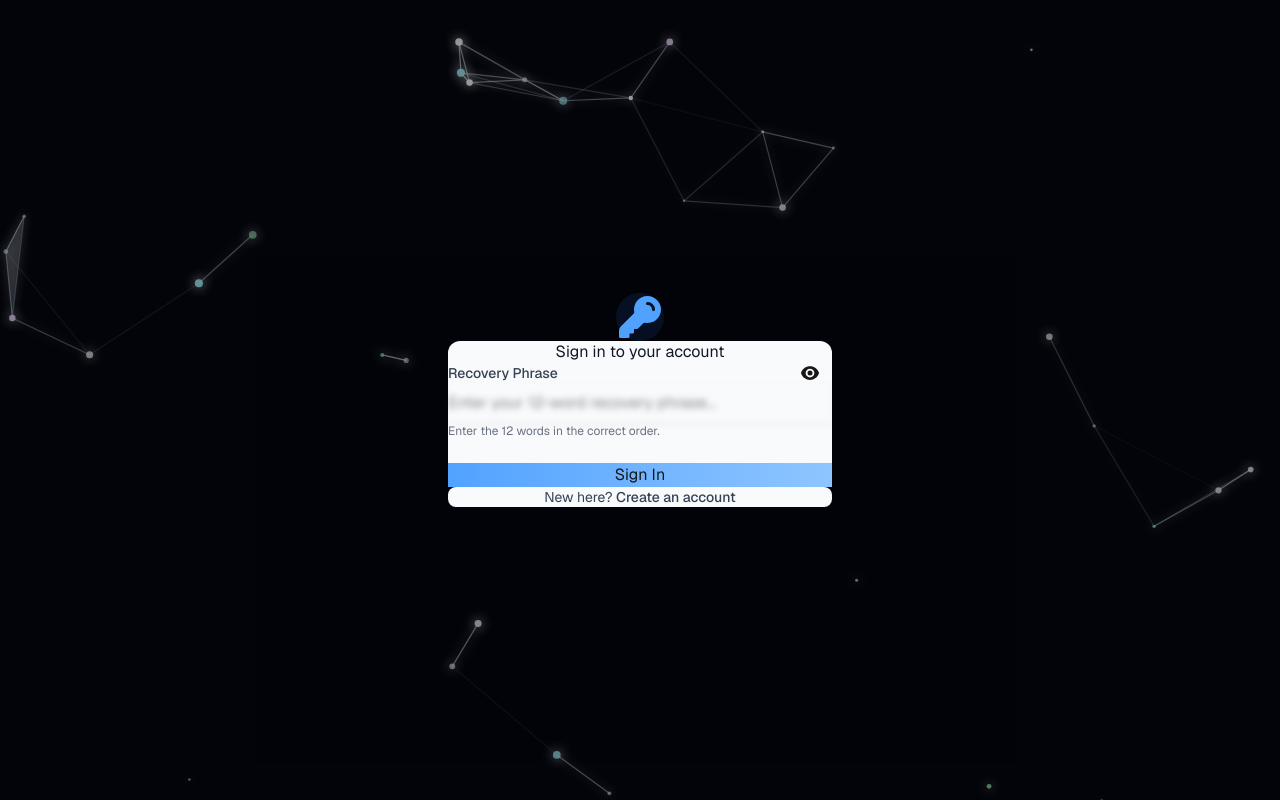
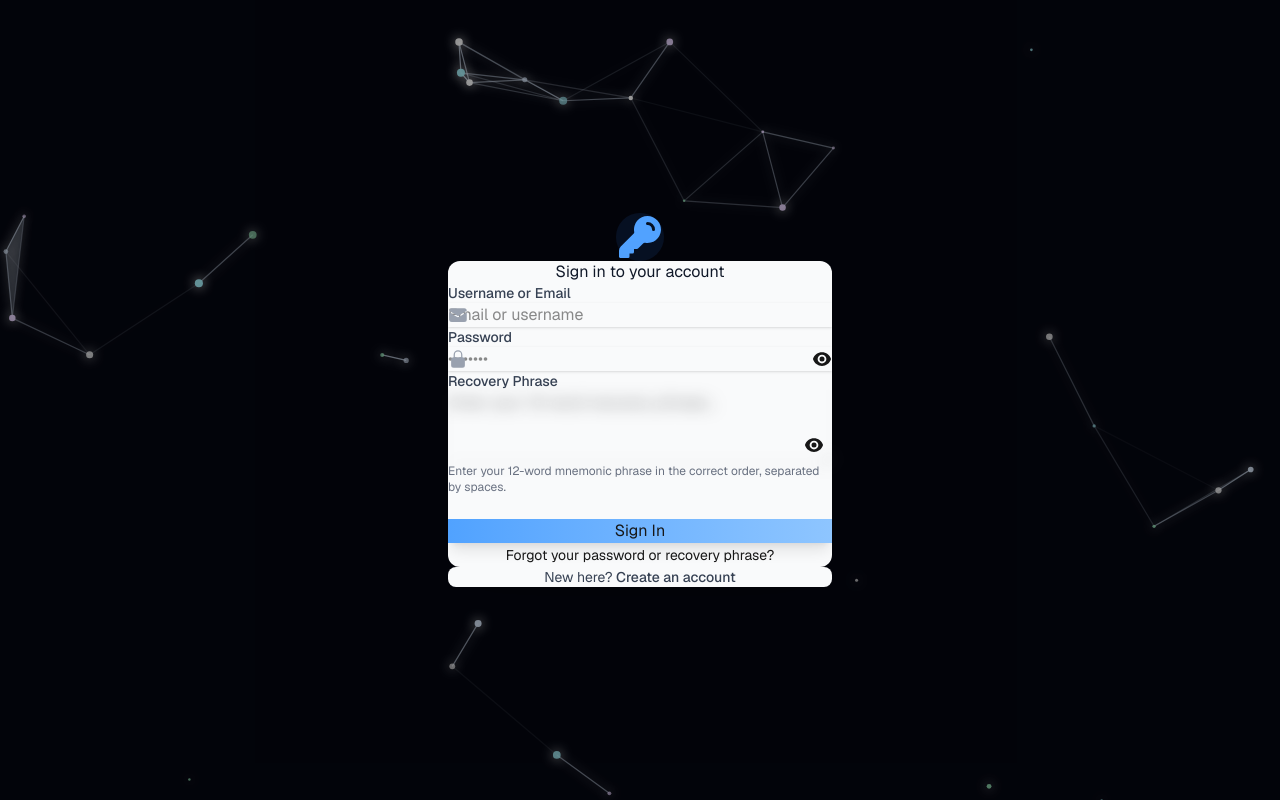
Before and after one commit to Vanesor/fizk, a Next.js app in the folder frontend/: page / in a window 1280 px wide. Built offline with nearby package versions, Linux system fonts and the light colour scheme; no server answers.

Commit message:
added password mnemonic together

```diff
--- a/frontend/src/app/home/page.tsx
+++ b/frontend/src/app/dashboard/page.tsx
@@ -48,7 +48,7 @@ export default function HomePage() {
     setIsAuthenticated(authStatus);
     if (!authStatus) {
       log.warn("User not authenticated, redirecting to login.");
-      router.replace("/"); // Redirect to login page ('/')
+      router.replace("/");
     } else {
       log.info("User authenticated.");
     }
@@ -100,7 +100,7 @@ export default function HomePage() {
             <div>
               <button onClick={handleLogout} className="...">
                 {" "}
-                <ArrowLeftOnRectangleIcon className="h-5 w-5 mr-2" /> Logout{" "}
+                <ArrowLeftOnRectangleIcon className="h-5 w-5 mr-2" /> Logout
               </button>
             </div>
           </div>
--- a/frontend/src/app/page.tsx
+++ b/frontend/src/app/page.tsx
@@ -9,6 +9,8 @@ import {
   EyeIcon,
   EyeSlashIcon,
   KeyIcon,
+  EnvelopeIcon,
+  LockClosedIcon,
 } from "@heroicons/react/24/solid";
 import Link from "next/link";
 import { useRouter } from "next/navigation";
@@ -30,11 +32,16 @@ const renderMessage = (msg: unknown) => {
   }
 };
 
+const EMAIL_REGEX = /^[^\s@]+@[^\s@]+\.[^\s@]+$/;
+
 export default function LoginPage() {
   const [init, setInit] = useState(false);
   const [particlesInitialized, setParticlesInitialized] = useState(false);
+  const [identifier, setIdentifier] = useState(""); // Username or email
+  const [password, setPassword] = useState("");
   const [mnemonicInput, setMnemonicInput] = useState("");
   const [isMnemonicVisible, setIsMnemonicVisible] = useState(false);
+  const [isPasswordVisible, setIsPasswordVisible] = useState(false);
   const [isLoading, setIsLoading] = useState(false);
   const [errorMsg, setErrorMsg] = useState("");
   const [successMsg, setSuccessMsg] = useState("");
@@ -81,19 +88,72 @@ export default function LoginPage() {
     []
   );
 
+  const isFormValid = () => {
+    return (
+      identifier.trim() !== "" &&
+      password.trim() !== "" &&
+      mnemonicInput.trim() !== ""
+    );
+  };
+
   async function handleLogin(e: React.FormEvent) {
     e.preventDefault();
+
+    if (!isFormValid()) {
+      setErrorMsg("Please fill in all fields");
+      return;
+    }
+
     setIsLoading(true);
     setErrorMsg("");
     setSuccessMsg("");
 
     try {
       console.group("🔒 Login Process");
-      console.log("Starting Schnorr ZKP authentication...");
+      console.log("Starting Enhanced Schnorr ZKP authentication...");
 
-      const mnemonic = mnemonicInput.trim();
-      const { privateKey, publicKey } =
-        await SchnorrAuth.deriveKeyPairFromMnemonic(mnemonic);
+      const isEmail = EMAIL_REGEX.test(identifier);
+      console.log(
+        `🔍 Using ${
+          isEmail ? "email" : "username"
+        } as identifier: ${identifier}`
+      );
+
+      console.log("🔄 Resolving identifier to public key...");
+      const userResponse = await fetch(
+        `${API_BASE_URL}/api/auth/resolve-user`,
+        {
+          method: "POST",
+          headers: {
+            "Content-Type": "application/json",
+          },
+          body: JSON.stringify({
+            identifier: identifier,
+            is_email: isEmail,
+          }),
+        }
+      );
+
+      if (!userResponse.ok) {
+        const error = await userResponse.json();
+        throw new Error(error.detail || "Invalid credentials");
+      }
+
+      const { pubkey } = await userResponse.json();
+      console.log(
+        `✅ Identifier resolved to public key: ${pubkey.substring(0, 16)}...`
+      );
+
+      console.log("🔑 Deriving key pair from mnemonic + password...");
+      const { privateKey, publicKey } = await SchnorrAuth.deriveKeyPair(
+        mnemonicInput.trim(),
+        password
+      );
+
+      if (publicKey !== pubkey) {
+        console.error("❌ Derived public key doesn't match stored key");
+        throw new Error("Invalid mnemonic or password combination");
+      }
 
       const result = await SchnorrAuth.authenticate(
         API_BASE_URL,
@@ -102,14 +162,20 @@ export default function LoginPage() {
       );
 
       setSuccessMsg(
-        `Welcome back, ${result.username || "user"}! Redirecting...`
+        `Welcome back, ${result.username || identifier}! Redirecting...`
       );
       console.log("✅ Authentication successful! Redirecting...");
       console.groupEnd();
 
+      if (result.token) {
+        localStorage.setItem("authToken", result.token);
+      }
+
       setMnemonicInput("");
+      setPassword("");
+      setIdentifier("");
 
-      setTimeout(() => router.push("/home"), 1500);
+      setTimeout(() => router.push("/dashboard"), 1500);
     } catch (err: unknown) {
       console.error("❌ Authentication failed:", err);
       console.groupEnd();
@@ -118,11 +184,9 @@ export default function LoginPage() {
         setErrorMsg(err.message);
       } else {
         setErrorMsg(
-          "Authentication failed. Please check your recovery phrase and try again."
+          "Authentication failed. Please check your credentials and try again."
         );
       }
-
-      setMnemonicInput("");
     } finally {
       setIsLoading(false);
     }
@@ -154,52 +218,112 @@ export default function LoginPage() {
             Sign in to your account
           </h1>
 
-          <form onSubmit={handleLogin} className="space-y-8">
-            <div className="space-y-3">
+          <form onSubmit={handleLogin} className="space-y-6">
+            <div>
               <label
-                htmlFor="mnemonic"
-                className="block text-sm font-medium text-gray-700 dark:text-gray-300 mb-2.5"
+                htmlFor="identifier"
+                className="block text-sm font-medium text-gray-700 dark:text-gray-300 mb-2"
               >
-                Recovery Phrase
+                Username or Email
               </label>
-              <div className="relative">
+              <div className="relative mt-1">
+                <div className="absolute inset-y-0 left-0 pl-3 flex items-center pointer-events-none">
+                  <EnvelopeIcon className="h-5 w-5 text-gray-400" />
+                </div>
                 <input
-                  id="mnemonic"
-                  value={mnemonicInput}
-                  onChange={(e) => setMnemonicInput(e.target.value)}
-                  className={`block w-full h-10 p-4 border rounded-lg shadow-sm
-                             bg-gray-100 dark:bg-gray-700
-                             text-gray-900 dark:text-gray-100
-                             placeholder-gray-400 dark:placeholder-gray-500
-                             border-gray-300 dark:border-gray-600
-                             font-mono text-sm resize-none transition-all duration-200
-                             hover:border-blue-400 dark:hover:border-blue-500
-                             focus:border-blue-500 focus:ring-4 focus:ring-blue-500/30 focus:ring-opacity-50 dark:focus:border-blue-400 dark:focus:ring-blue-400/20
-                             ${isMnemonicVisible ? "" : "blur-[3px]"}`}
-                  placeholder="Enter your 12-word recovery phrase..."
-                  spellCheck="false"
+                  id="identifier"
+                  type="text"
+                  value={identifier}
+                  onChange={(e) => setIdentifier(e.target.value)}
+                  className="block w-full pl-10 pr-3 py-3 border border-gray-300 dark:border-gray-600 rounded-lg shadow-sm focus:outline-none focus:ring-2 focus:ring-blue-500 focus:border-blue-500 bg-white dark:bg-gray-700 text-gray-900 dark:text-gray-100"
+                  placeholder="Email or username"
                   required
                   readOnly={isLoading}
-                  style={{ filter: isMnemonicVisible ? "none" : "blur(3px)" }}
+                />
+              </div>
+            </div>
+
+            <div>
+              <label
+                htmlFor="password"
+                className="block text-sm font-medium text-gray-700 dark:text-gray-300 mb-2"
+              >
+                Password
+              </label>
+              <div className="relative mt-1">
+                <div className="absolute inset-y-0 left-0 pl-3 flex items-center pointer-events-none">
+                  <LockClosedIcon className="h-5 w-5 text-gray-400" />
+                </div>
+                <input
+                  id="password"
+                  type={isPasswordVisible ? "text" : "password"}
+                  value={password}
+                  onChange={(e) => setPassword(e.target.value)}
+                  className="block w-full pl-10 pr-10 py-3 border border-gray-300 dark:border-gray-600 rounded-lg shadow-sm focus:outline-none focus:ring-2 focus:ring-blue-500 focus:border-blue-500 bg-white dark:bg-gray-700 text-gray-900 dark:text-gray-100"
+                  placeholder="••••••••"
+                  required
+                  readOnly={isLoading}
                 />
                 <button
                   type="button"
-                  onClick={() => setIsMnemonicVisible(!isMnemonicVisible)}
-                  className="absolute bottom-10 right-3 p-2 text-gray-500 dark:text-gray-400 hover:text-gray-700 dark:hover:text-gray-200 rounded-md bg-gray-200/50 dark:bg-gray-600/50 hover:bg-gray-300/70 dark:hover:bg-gray-500/70 transition-colors duration-150"
-                  aria-label={isMnemonicVisible ? "Hide phrase" : "Show phrase"}
+                  onClick={() => setIsPasswordVisible(!isPasswordVisible)}
+                  className="absolute inset-y-0 right-0 pr-3 flex items-center text-gray-500 dark:text-gray-400 hover:text-gray-700 dark:hover:text-gray-200"
+                  aria-label={
+                    isPasswordVisible ? "Hide password" : "Show password"
+                  }
                 >
-                  {isMnemonicVisible ? (
-                    <EyeSlashIcon className="h-5 w-5 " />
+                  {isPasswordVisible ? (
+                    <EyeSlashIcon className="h-5 w-5" />
                   ) : (
                     <EyeIcon className="h-5 w-5" />
                   )}
                 </button>
               </div>
-              <p className="mt-3 text-xs text-gray-500 dark:text-gray-400 px-1">
-                Enter the 12 words in the correct order.
+            </div>
+
+            <div>
+              <label
+                htmlFor="mnemonic"
+                className="block text-sm font-medium text-gray-700 dark:text-gray-300 mb-2"
+              >
+                Recovery Phrase
+              </label>
+              <div className="relative mt-1">
+                <textarea
+                  id="mnemonic"
+                  value={mnemonicInput}
+                  onChange={(e) => setMnemonicInput(e.target.value)}
+                  rows={3}
+                  className={`block w-full p-3 border border-gray-300 dark:border-gray-600 rounded-lg shadow-sm focus:outline-none focus:ring-2 focus:ring-blue-500 focus:border-blue-500
+                           bg-gray-100 dark:bg-gray-700
+                           text-gray-900 dark:text-gray-100
+                           font-mono text-sm resize-none
+                           ${isMnemonicVisible ? "" : "filter blur-sm"}`}
+                  placeholder="Enter your 12-word recovery phrase..."
+                  spellCheck="false"
+                  required
+                  readOnly={isLoading}
+                />
+                <button
+                  type="button"
+                  onClick={() => setIsMnemonicVisible(!isMnemonicVisible)}
+                  className="absolute bottom-2 right-2 p-1.5 text-gray-500 dark:text-gray-400 hover:text-gray-700 dark:hover:text-gray-200 rounded-md bg-gray-200/50 dark:bg-gray-600/50 hover:bg-gray-300/70 dark:hover:bg-gray-500/70 transition-colors duration-150"
+                  aria-label={isMnemonicVisible ? "Hide phrase" : "Show phrase"}
+                >
+                  {isMnemonicVisible ? (
+                    <EyeSlashIcon className="h-5 w-5" />
+                  ) : (
+                    <EyeIcon className="h-5 w-5" />
+                  )}
+                </button>
+              </div>
+              <p className="mt-2 text-xs text-gray-500 dark:text-gray-400">
+                Enter your 12-word mnemonic phrase in the correct order,
+                separated by spaces.
               </p>
             </div>
-            <div className="h-6 text-center text-sm pt-2 pb-3">
+
+            <div className="h-6 text-center text-sm">
               {errorMsg && (
                 <p className="text-red-600 dark:text-red-400 flex items-center justify-center text-xs">
                   <ExclamationTriangleIcon className="w-4 h-4 mr-2 inline" />
@@ -213,30 +337,40 @@ export default function LoginPage() {
                 </p>
               )}
             </div>
+
             <motion.button
               type="submit"
-              disabled={isLoading || !mnemonicInput}
+              disabled={isLoading || !isFormValid()}
               className="w-full flex justify-center items-center
                          bg-gradient-to-r from-blue-600 to-blue-500
                          hover:from-blue-500 hover:to-blue-400
                          disabled:from-blue-400 disabled:to-blue-300 dark:disabled:from-blue-800 dark:disabled:to-blue-700
                          disabled:opacity-70 disabled:cursor-not-allowed
-                         text-white py-4 px-6 rounded-lg shadow-lg
+                         text-white py-3 px-4 rounded-lg shadow-lg
                          text-base font-medium
                          focus:outline-none focus:ring-2 focus:ring-offset-2 focus:ring-blue-500 dark:focus:ring-offset-gray-800
-                         transition-all duration-200 ease-out mt-4"
+                         transition-all duration-200 ease-out"
               whileHover={{ scale: 1.01 }}
               whileTap={{ scale: 0.98 }}
             >
               {isLoading ? (
                 <>
                   <ArrowPathIcon className="animate-spin h-5 w-5 mr-2.5" />
-                  Signing In...
+                  Authenticating...
                 </>
               ) : (
                 "Sign In"
               )}
             </motion.button>
+
+            <div className="text-center mt-4">
+              <Link
+                href="/forgot-password"
+                className="text-sm text-blue-600 hover:text-blue-500 dark:text-blue-400 dark:hover:text-blue-300"
+              >
+                Forgot your password or recovery phrase?
+              </Link>
+            </div>
           </form>
         </motion.div>
 
```
Also changed, not shown: frontend/src/app/signup/page.tsx (+16 -63 lines), frontend/src/utils/schnorr.ts (+22 -8 lines).
